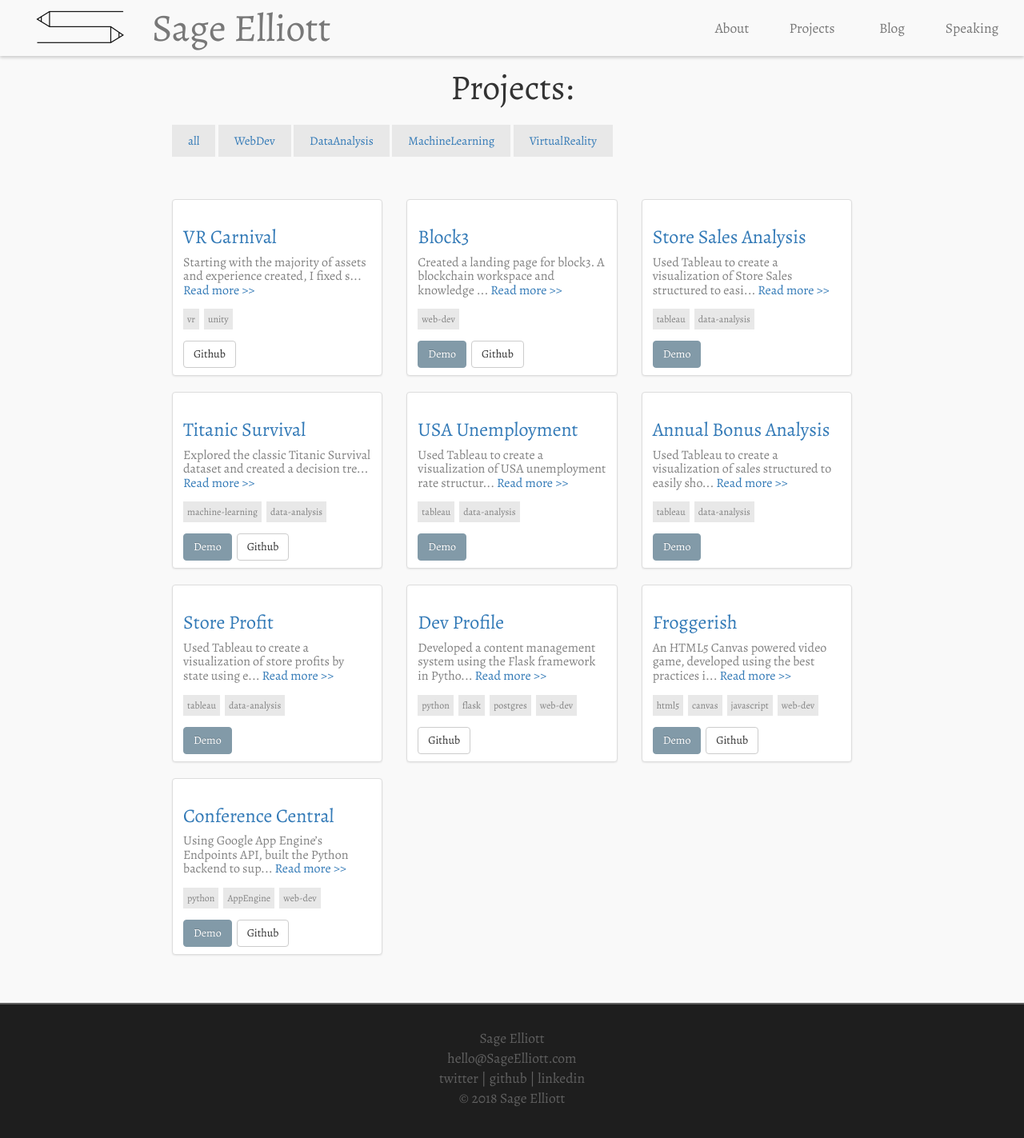
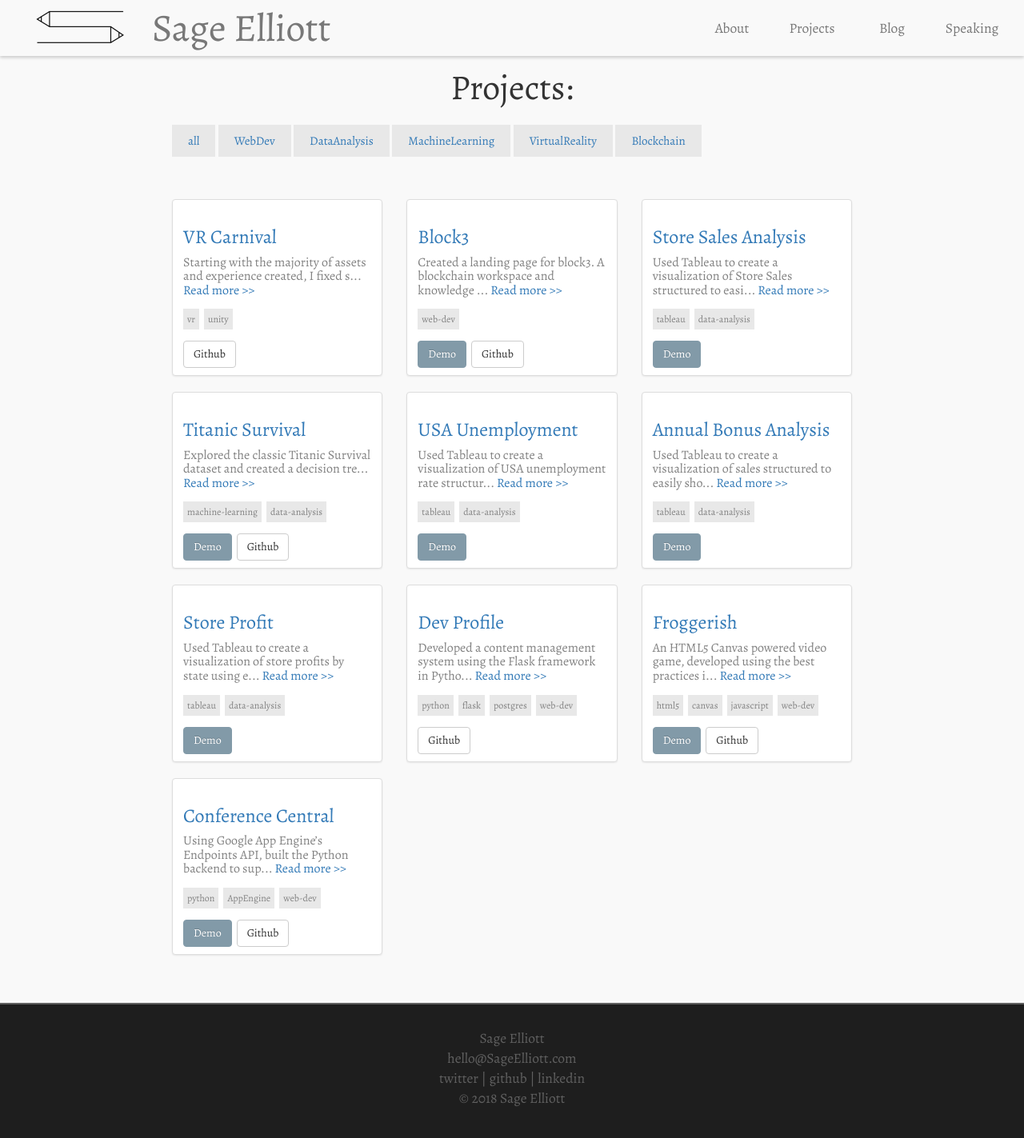
Before and after one commit to sagecodes/sage-blog, a Jekyll site: the page built from projects.html, in a window 1280 px wide. Shown: the top 1423 px of the page at 80% size. Built offline with Jekyll 4.4.1, drawn with Linux system fonts in a browser that asks for light colours; nearby versions of some CDN libraries; some web fonts are replaced.

Commit message:
add blokchain label

```diff
--- a/projects.html
+++ b/projects.html
@@ -14,8 +14,8 @@
     <span class="blog-post_tag data-analysis-btn"><a href="{{ site.baseurl }}/projects#{{ 'data-analysis' | slugify }}">DataAnalysis</a></span>
     <span class="blog-post_tag machine-learning-btn"><a href="{{ site.baseurl }}/projects#{{ 'machine-learning' | slugify }}">MachineLearning</a></span>
     <span class="blog-post_tag virtual-reality-btn"><a href="{{ site.baseurl }}/projects#{{ 'vr' | slugify }}">VirtualReality</a></span>
-    <!-- <span class="blog-post_tag blockchain-btn"><a href="{{ site.baseurl }}/projects#{{ 'blockchain' | slugify }}">Blockchain</a></span>
-    <span class="blog-post_tag design-btn"><a href="{{ site.baseurl }}/projects#{{ 'design' | slugify }}">Design</a></span>
+    <span class="blog-post_tag blockchain-btn"><a href="{{ site.baseurl }}/projects#{{ 'blockchain' | slugify }}">Blockchain</a></span>
+    <!-- <span class="blog-post_tag design-btn"><a href="{{ site.baseurl }}/projects#{{ 'design' | slugify }}">Design</a></span>
     <span class="blog-post_tag robotics-btn"><a href="{{ site.baseurl }}/projects#{{ 'robotics' | slugify }}">Robotics</a></span> -->
   </div>
     <br><br>
```
Also changed, not shown: 1 other file.
